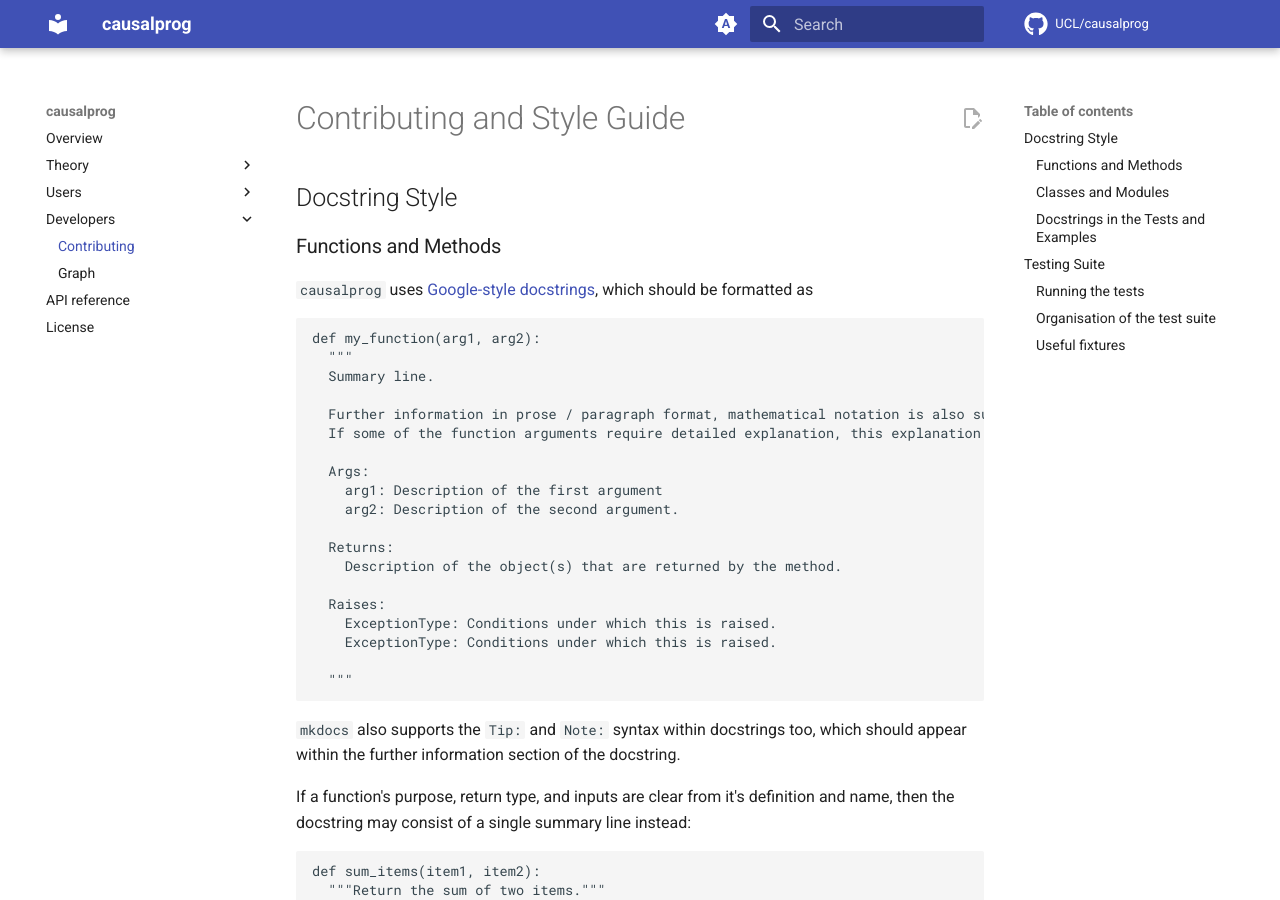
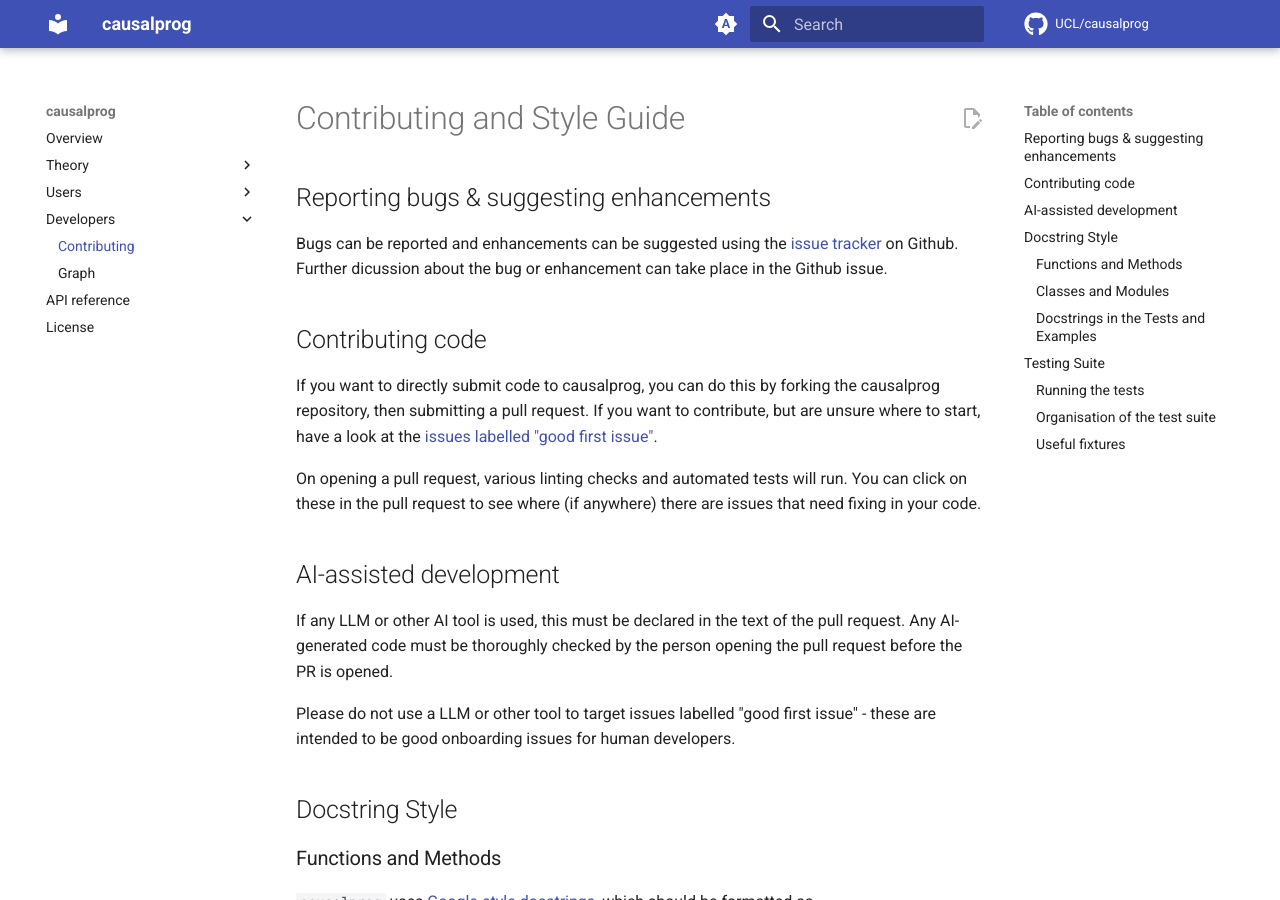
Before and after one commit to UCL/causalprog, an MkDocs documentation site: the page built from docs/developers/contributing.md, in a window 1280 px wide and 900 px high. Built offline with MkDocs 1.6.1 and Material for MkDocs 9.7.7, drawn with Linux system fonts in a browser that asks for light colours; comment, search, counter and statistics services are not loaded.

Commit message:
add general contributing guidance (#202)
* Establish docstring convention

* do file

* algorithms module

* causal_problem class

* graph.node docstrings

* graph module

* MLP submodule docstrings

* Quadrature submodule

* solvers submodule

* Combine tests with contributing docs

* Fix redirect link

* add CONTRIBUTING.md

* headings

* I can't write Python

---------

Co-authored-by: willGraham01 <ccaegra@ucl.ac.uk>

```diff
--- a/docs/developers/contributing.md
+++ b/docs/developers/contributing.md
@@ -1,4 +1,24 @@
 # Contributing and Style Guide
+
+## Reporting bugs & suggesting enhancements
+
+Bugs can be reported and enhancements can be suggested using the [issue tracker](https://github.com/UCL/causalprog/issues) on Github.
+Further dicussion about the bug or enhancement can take place in the Github issue.
+
+## Contributing code
+
+If you want to directly submit code to causalprog, you can do this by forking the causalprog repository, then submitting a pull request.
+If you want to contribute, but are unsure where to start, have a look at the [issues labelled "good first issue"](https://github.com/UCL/causalprog/issues?q=is%3Aissue%20state%3Aopen%20label%3A%22good%20first%20issue%22).
+
+On opening a pull request, various linting checks and automated tests will run.
+You can click on these in the pull request to see where (if anywhere) there are issues that need fixing in your code.
+
+## AI-assisted development
+
+If any LLM or other AI tool is used, this must be declared in the text of the pull request.
+Any AI-generated code must be thoroughly checked by the person opening the pull request before the PR is opened.
+
+Please do not use a LLM or other tool to target issues labelled "good first issue" - these are intended to be good onboarding issues for human developers.
 
 ## Docstring Style
 
```
